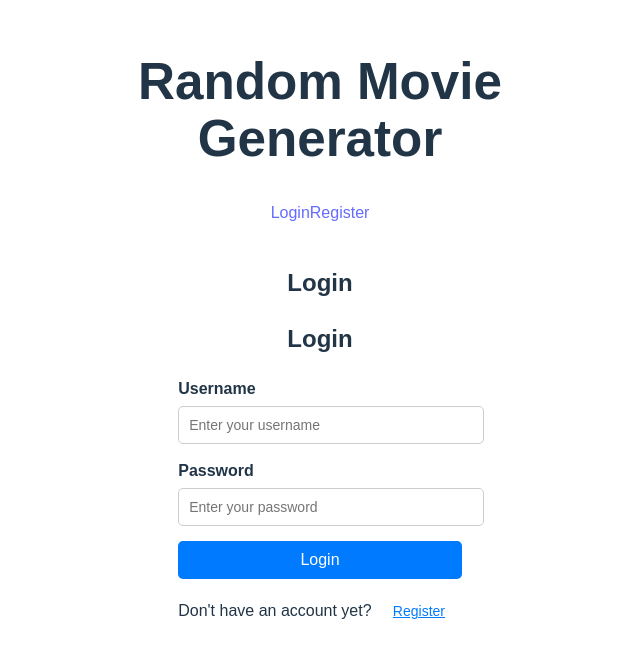
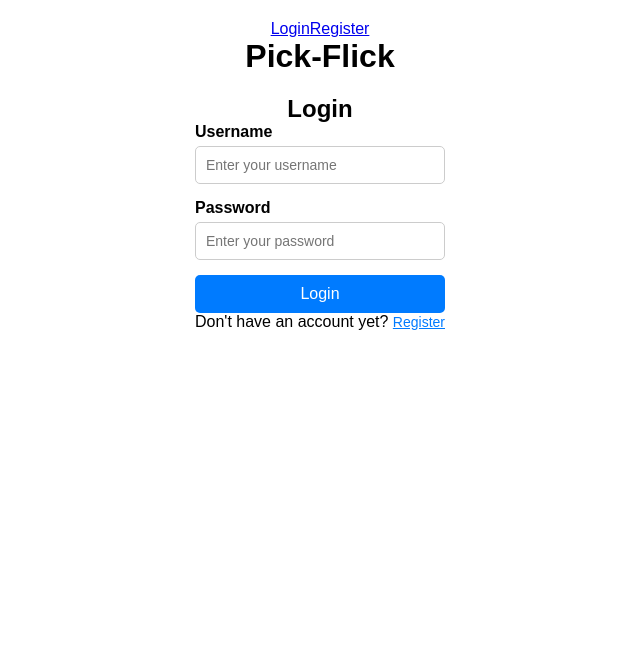
Before and after one commit to JaceG/Pick-Flick, a React (Vite) app in the folder client/: page /auth/login in a window 1280 px wide. Shown: the top 658 px of the page, without its empty margins (320-960 px from the left). Built offline with nearby package versions, Linux system fonts and the light colour scheme.

Commit message:
Changed some CSS for the log in page and register page

```diff
--- a/client/src/App.css
+++ b/client/src/App.css
@@ -1,5 +1,11 @@
+ * {
+  margin: 0;
+  padding: 0;
+  box-sizing: border-box;
+  }
+
+
 /* Root element styles */
-body,
 #root {
   display: flex; /* Use flexbox layout */
   justify-content: center; /* Center content horizontally */
@@ -14,14 +20,20 @@ body,
   text-align: center; /* Center text */
   padding: 20px; /* Add padding */
   height: 100%; /* Full height */
-  width: 100%; /* Default width */
-  max-width: 600px; /* Limit maximum width */
+  margin: auto; /* Default width */
+   /* Limit maximum width */
   display: flex; /* Use flexbox layout */
   flex-direction: column; /* Arrange children in a column */
   justify-content: flex-start; /* Align items to the top */
   align-items: center; /* Center content horizontally */
   box-sizing: border-box; /* Ensure padding is included in the width/height */
   overflow: auto; /* Allow scrolling if content overflows */
+  width: 100%;
+}
+
+.content {
+  max-width: 600px;
+
 }
 
 .find-movie-button {
--- a/client/src/App.tsx
+++ b/client/src/App.tsx
@@ -36,8 +36,9 @@ const App: React.FC = () => {
 		<Router>
 			<div className='app'>
 				{/* Header */}
+				<div className='content'>
 				<header className='app-header'>
-					<h1>Random Movie Generator</h1>
+
 					<nav>
 						{!loggedIn ? (
 							<>
@@ -61,7 +62,9 @@ const App: React.FC = () => {
 							</div>
 						)}
 					</nav>
+					<h1>Pick-Flick</h1>
 				</header>
+
 
 				{/* Routes */}
 				<Routes>
@@ -153,6 +156,7 @@ const App: React.FC = () => {
 						element={<AuthPage onLogin={() => setLoggedIn(true)} />}
 					/>
 				</Routes>
+				</div>
 			</div>
 		</Router>
 	);
--- a/client/src/components/Auth/AuthPage/AuthPage.tsx
+++ b/client/src/components/Auth/AuthPage/AuthPage.tsx
@@ -20,7 +20,6 @@ const AuthPage: React.FC<AuthPageProps> = ({ onLogin }) => {
 
 	return (
 		<div className='auth-page'>
-			<h2>{isRegistering ? 'Register' : 'Login'}</h2>
 			{isRegistering ? (
 				<RegistrationForm onRegisterSuccess={handleRedirectToLogin} />
 			) : (
--- a/client/src/index.css
+++ b/client/src/index.css
@@ -1,4 +1,4 @@
-:root {
+/* :root {
   font-family: Inter, system-ui, Avenir, Helvetica, Arial, sans-serif;
   line-height: 1.5;
   font-weight: 400;
@@ -69,4 +69,4 @@ button:focus-visible {
   button {
     background-color: #f9f9f9;
   }
-}
+} */
```
